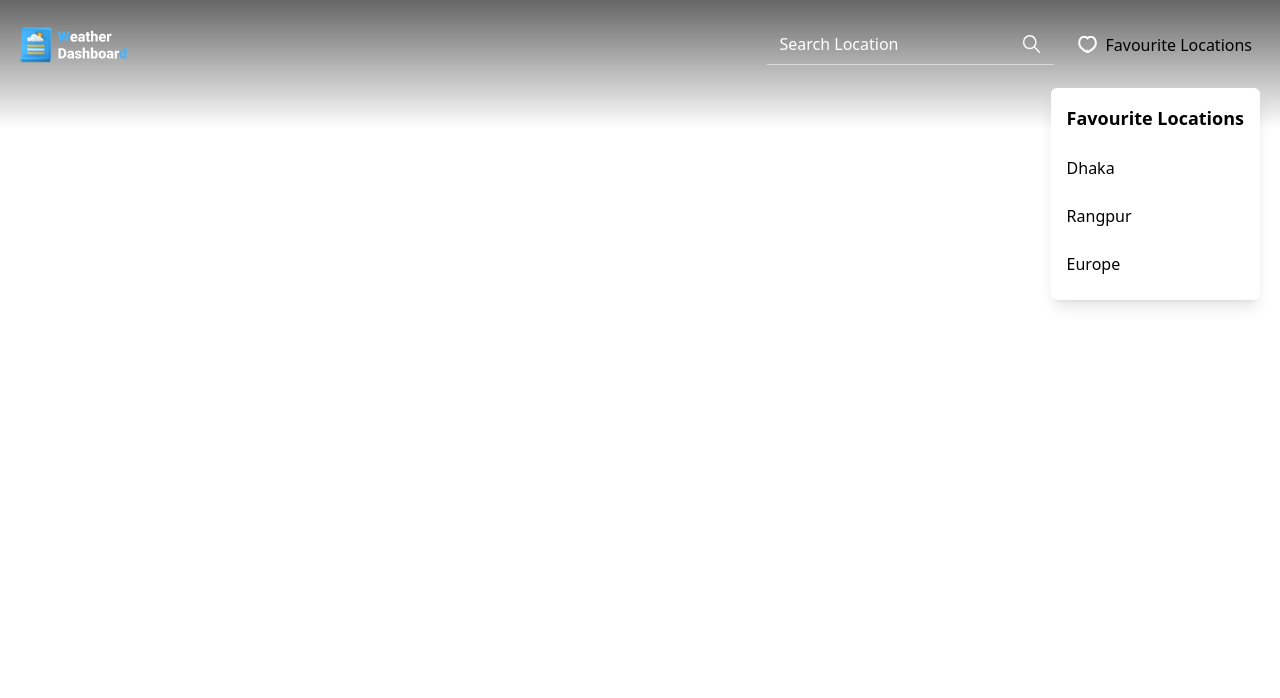
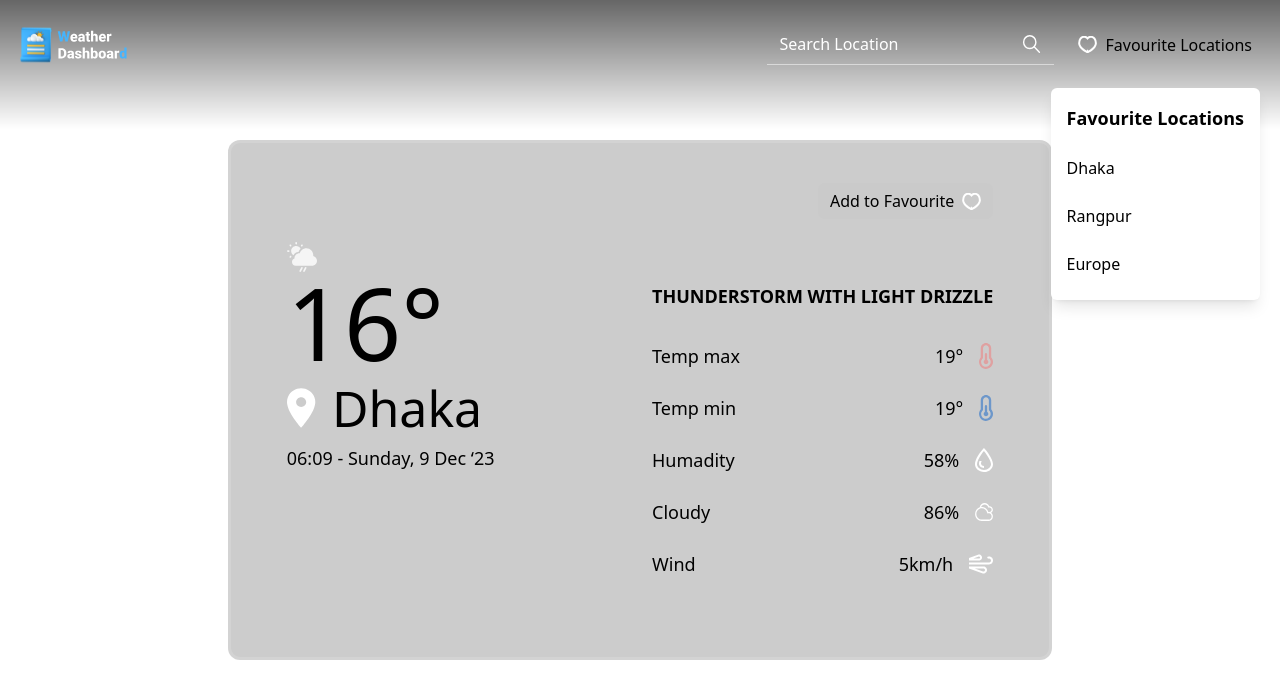
Before and after one commit to MRJAHID/Weather-Dashboard-with-React, a React (Vite) app: page / in a window 1280 px wide. Shown: the top 698 px of the page. Built offline with nearby package versions, Linux system fonts and the light colour scheme.

Commit message:
Weather Board

```diff
--- a/src/App.jsx
+++ b/src/App.jsx
@@ -1,9 +1,15 @@
 import Header from "./components/Header/Header.jsx";
+import WeatherBoard from "./components/Weather/WeatherBoard.jsx";
 
 export default function App() {
     return (
-        <>
+        <div className='grid place-items-center h-screen'>
             <Header/>
-        </>
+            <main>
+                <section>
+                    <WeatherBoard/>
+                </section>
+            </main>
+        </div>
     )
 }
--- /dev/null
+++ b/src/components/Weather/AddToFavourite.jsx
@@ -0,0 +1,18 @@
+import HeartIcon from '../../assets/heart.svg';
+
+const AddToFavourite = () => {
+    return (
+        <div className="md:col-span-2">
+            <div className="flex items-center justify-end space-x-6">
+                <button
+                    className="text-sm md:text-base inline-flex items-center space-x-2 px-3 py-1.5 rounded-md bg-[#C5C5C54D]">
+                    <span>Add to Favourite</span>
+                    <img src={HeartIcon} alt="Heart Icon"/>
+                </button>
+
+            </div>
+        </div>
+    );
+};
+
+export default AddToFavourite;
--- /dev/null
+++ b/src/components/Weather/WeatherBoard.jsx
@@ -0,0 +1,23 @@
+import AddToFavourite from "./AddToFavourite.jsx";
+import WeatherHeadline from "./WeatherHeadline.jsx";
+import WeatherCondition from "./WeatherCondition.jsx";
+
+const WeatherBoard = () => {
+    return (
+        <section className="">
+            <div className="container">
+                <div
+                    className="grid bg-black/20 rounded-xl backdrop-blur-md border-2 lg:border-[3px] border-white/[14%] px-4 lg:px-14 py-6 lg:py-10 min-h-[520px] max-w-[1058px] mx-auto">
+                    <div className="grid md:grid-cols-2 gap-10 md:gap-6">
+                        <AddToFavourite/>
+                        <WeatherHeadline/>
+                        <WeatherCondition/>
+                    </div>
+                </div>
+
+            </div>
+        </section>
+    );
+};
+
+export default WeatherBoard;
--- /dev/null
+++ b/src/components/Weather/WeatherCondition.jsx
@@ -0,0 +1,53 @@
+import TempMax from '../../assets/icons/temp-max.svg';
+import TempMin from '../../assets/icons/temp-min.svg';
+import CloudIcon from '../../assets/icons/cloud.svg';
+import HumidityIcon from '../../assets/icons/humidity.svg';
+import WindIcon from '../../assets/icons/wind.svg';
+
+const WeatherCondition = () => {
+    return (
+        <div>
+            <p className="text-sm lg:text-lg font-bold uppercase mb-8">thunderstorm with light
+                drizzle</p>
+            <ul className="space-y-6 lg:space-y-6">
+                <li className="text-sm lg:text-lg flex items-center justify-between space-x-4">
+                    <span>Temp max</span>
+                    <div className="inline-flex space-x-4">
+                        <p>19°</p>
+                        <img src={TempMax} alt="temp-max"/>
+                    </div>
+                </li>
+                <li className="text-sm lg:text-lg flex items-center justify-between space-x-4">
+                    <span>Temp min</span>
+                    <div className="inline-flex space-x-4">
+                        <p>19°</p>
+                        <img src={TempMin} alt="temp-min"/>
+                    </div>
+                </li>
+                <li className="text-sm lg:text-lg flex items-center justify-between space-x-4">
+                    <span>Humadity</span>
+                    <div className="inline-flex space-x-4">
+                        <p>58%</p>
+                        <img src={HumidityIcon} alt="humidity"/>
+                    </div>
+                </li>
+                <li className="text-sm lg:text-lg flex items-center justify-between space-x-4">
+                    <span>Cloudy</span>
+                    <div className="inline-flex space-x-4">
+                        <p>86%</p>
+                        <img src={CloudIcon} alt="cloudy"/>
+                    </div>
+                </li>
+                <li className="text-sm lg:text-lg flex items-center justify-between space-x-4">
+                    <span>Wind</span>
+                    <div className="inline-flex space-x-4">
+                        <p>5km/h</p>
+                        <img src={WindIcon} alt="wind"/>
+                    </div>
+                </li>
+            </ul>
+        </div>
+    );
+};
+
+export default WeatherCondition;
--- /dev/null
+++ b/src/components/Weather/WeatherHeadline.jsx
@@ -0,0 +1,22 @@
+import CloudIcon from '../../assets/cloud.svg';
+import PinIcon from '../../assets/pin.svg';
+
+const WeatherHeadline = () => {
+    return (
+        <div>
+            <div className="max-md:flex items-center justify-between md:-mt-10">
+                <img src={CloudIcon} alt="cloud"/>
+                <div className="max-md:flex items-center max-md:space-x-4">
+                    <h1 className="text-[60px] lg:text-[80px] xl:text-[100px] leading-none md:mb-4">16°</h1>
+                    <div className="flex items-center space-x-4 md:mb-4">
+                        <img src={PinIcon} alt='PinIcon'/>
+                        <h2 className="text-2xl lg:text-[50px]">Dhaka</h2>
+                    </div>
+                </div>
+            </div>
+            <p className="text-sm lg:text-lg">06:09 - Sunday, 9 Dec ‘23</p>
+        </div>
+    );
+};
+
+export default WeatherHeadline;
```
